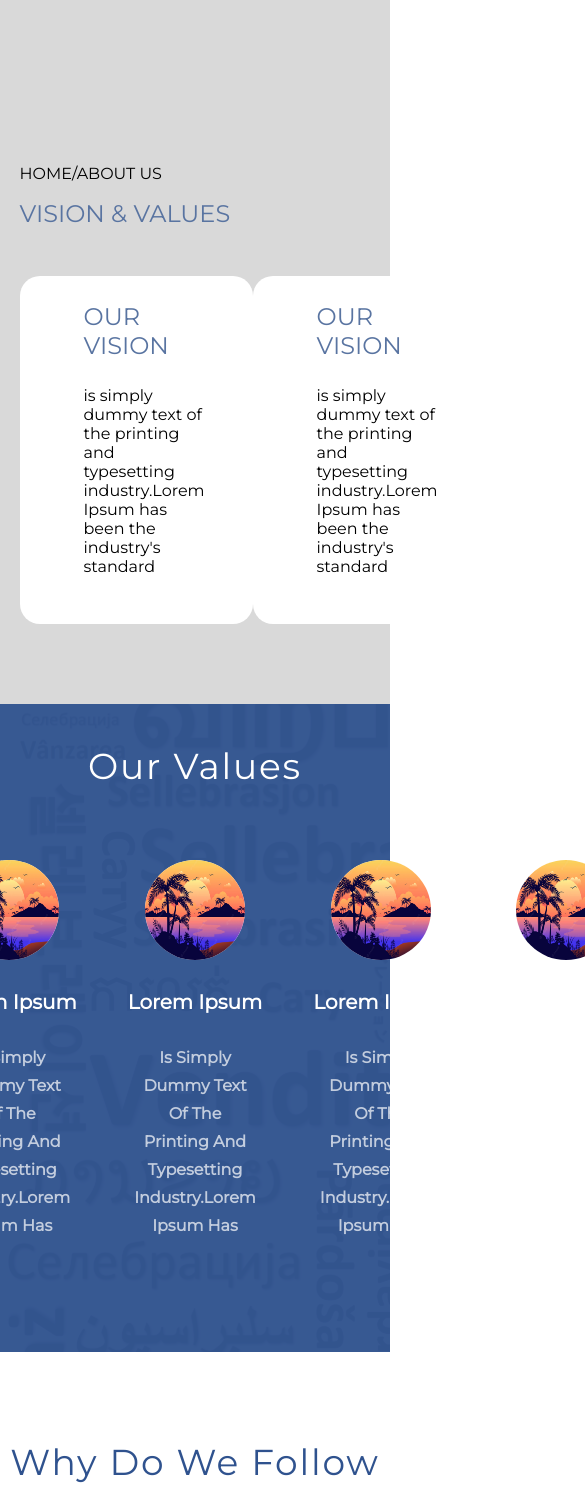
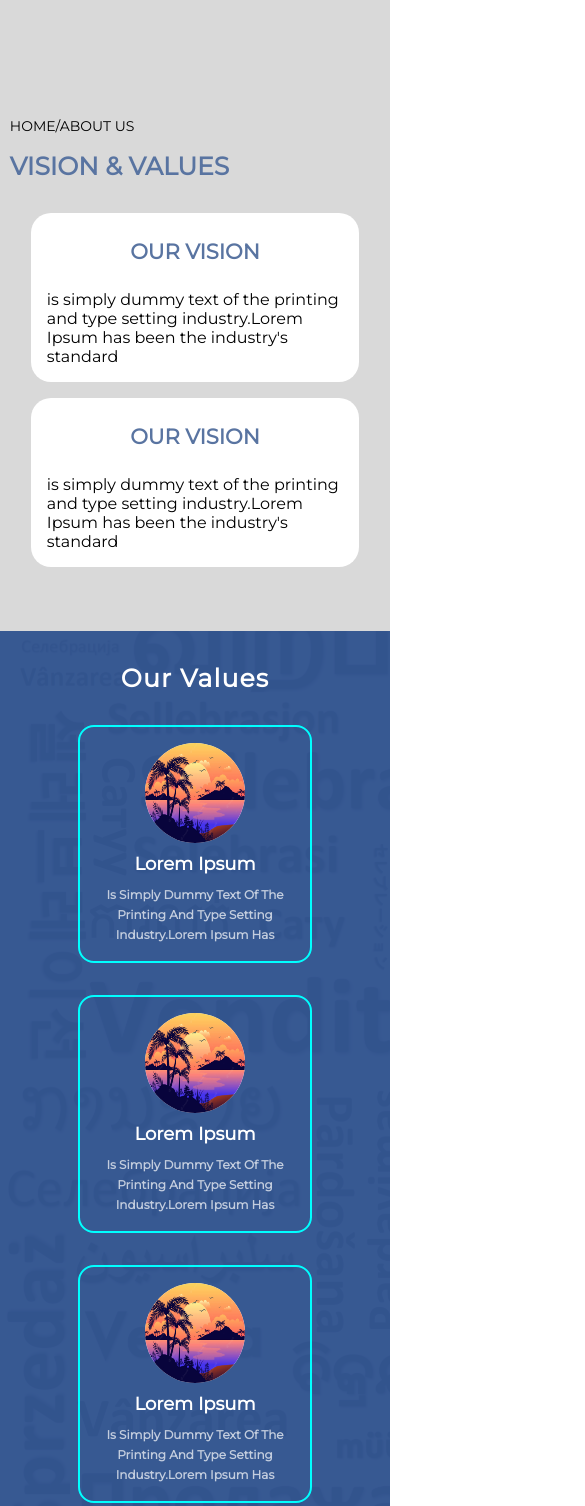
Before and after one commit to rakshit-2/sellebration, a React (Create React App) app in the folder client/: page /visionvalue in a window 390 px wide. Shown: the part 140-1646 px from the top of the page, 585 px wide, since content can reach past the window. Built offline with nearby package versions, Linux system fonts and the light colour scheme.

Commit message:
vision value full responsive

```diff
--- a/client/src/components/assets/store/visionvaluedisplayData.js
+++ b/client/src/components/assets/store/visionvaluedisplayData.js
@@ -5,18 +5,18 @@ const VisionValueDisplayData={
         heading1:"HOME/ABOUT US",
         heading2:"VISION & VALUES",
         card:[
-            {id:0,heading:"OUR VISION",text:"is simply dummy text of the printing and typesetting industry.Lorem Ipsum has been the industry's standard "},
-            {id:1,heading:"OUR VISION",text:"is simply dummy text of the printing and typesetting industry.Lorem Ipsum has been the industry's standard "},
+            {id:0,heading:"OUR VISION",text:"is simply dummy text of the printing and type setting industry.Lorem Ipsum has been the industry's standard "},
+            {id:1,heading:"OUR VISION",text:"is simply dummy text of the printing and type setting industry.Lorem Ipsum has been the industry's standard "},
         ]
     },
     section2:{
         heading:"Our Values",
         card:[
-            {id:0,img:logo,heading:"Lorem Ipsum",text:"Is Simply Dummy Text Of The Printing And Typesetting Industry.Lorem Ipsum Has"},
-            {id:1,img:logo,heading:"Lorem Ipsum",text:"Is Simply Dummy Text Of The Printing And Typesetting Industry.Lorem Ipsum Has"},
-            {id:2,img:logo,heading:"Lorem Ipsum",text:"Is Simply Dummy Text Of The Printing And Typesetting Industry.Lorem Ipsum Has"},
-            {id:3,img:logo,heading:"Lorem Ipsum",text:"Is Simply Dummy Text Of The Printing And Typesetting Industry.Lorem Ipsum Has"},
-            {id:4,img:logo,heading:"Lorem Ipsum",text:"Is Simply Dummy Text Of The Printing And Typesetting Industry.Lorem Ipsum Has"}
+            {id:0,img:logo,heading:"Lorem Ipsum",text:"Is Simply Dummy Text Of The Printing And Type setting Industry.Lorem Ipsum Has"},
+            {id:1,img:logo,heading:"Lorem Ipsum",text:"Is Simply Dummy Text Of The Printing And Type setting Industry.Lorem Ipsum Has"},
+            {id:2,img:logo,heading:"Lorem Ipsum",text:"Is Simply Dummy Text Of The Printing And Type setting Industry.Lorem Ipsum Has"},
+            {id:3,img:logo,heading:"Lorem Ipsum",text:"Is Simply Dummy Text Of The Printing And Type setting Industry.Lorem Ipsum Has"},
+            {id:4,img:logo,heading:"Lorem Ipsum",text:"Is Simply Dummy Text Of The Printing And Type setting Industry.Lorem Ipsum Has"}
         ]
     }
 }
--- a/client/src/components/atom/visionvalueCard1/index.css
+++ b/client/src/components/atom/visionvalueCard1/index.css
@@ -54,3 +54,56 @@
     text-transform: capitalize;
     color: rgba(255, 255, 255, 0.7);
 }
+
+
+
+
+
+
+
+
+
+
+
+
+
+
+
+
+
+@media screen and (max-width:1142px)
+{
+    .vision__mid__card__head{
+        padding-top: 1rem;
+        padding-bottom: 1rem;
+        font-weight: 700;
+        font-size: 20px;
+        line-height: 10px;
+    }
+    .vision__mid__card__content{
+        padding-bottom: 1rem;
+        font-weight: 600;
+        font-size: 13px;
+        line-height: 28px;
+        padding-left: 0.5rem;
+        padding-right: 0.5rem;
+    }
+}
+
+@media screen and (max-width:1024px)
+{
+    .vision__mid__card{
+        width:230px;
+        border: 2px solid aqua;
+        border-radius: 1rem;
+        padding-bottom: 0.5rem;
+    }
+    .vision__mid__card__head{
+        font-size: 18px;
+    }
+    .vision__mid__card__content{
+        font-size: 12px;
+        line-height: 20px;
+        padding-bottom: 0.5rem;
+    }
+}
--- a/client/src/components/molecule/visionvalueSection1/index.css
+++ b/client/src/components/molecule/visionvalueSection1/index.css
@@ -21,7 +21,7 @@
     padding-top: 2rem;
     width: 100%;
     height: fit-content;
-    font-size: 1rem;
+    font-size: 14px;
 
 }
 
@@ -30,7 +30,8 @@
     padding-bottom: 3rem;
     width: 100%;
     height: fit-content;
-    font-size: 1.5rem;
+    font-size: 40px;
+    font-weight: 800;
     color: #5974A1;
 
 }
@@ -60,7 +61,8 @@
 }
 
 .vision__top__box__left__inner1{
-    font-size: 1.5rem;
+    font-size: 21px;
+    font-weight: 800;
     color: #5974A1;
     padding-top: 1rem;
     padding-bottom: 0.5rem;
@@ -73,3 +75,72 @@
     padding-top: 0.5rem;
     padding-bottom: 3rem;
 }
+
+
+
+
+
+
+
+
+
+
+
+
+
+
+@media screen and (min-width:1800px)
+{
+    .vision__top__inner{
+        width:82%;
+    }
+    .vision__top__box{
+        width:100%;
+    }
+}
+@media screen and (max-width:1504px)
+{
+    .vision__top__inner{
+        width:95%;
+    }
+}
+@media screen and (max-width:1234px)
+{
+    .vision__top__values{
+        font-size: 25px;
+    }
+    .vision__top__box__left{
+        width: 45%;
+        padding-left: 1rem;
+        padding-right:1rem;
+    }
+}
+@media screen and (max-width:841px)
+{
+    .vision__top__box{
+        flex-wrap: wrap;
+        justify-content:space-around;
+    }
+    .vision__top__box__left{
+        width: 80%;
+        margin-bottom: 1rem;
+    }
+    .vision__top__box__left__inner2{
+        padding-bottom: 1rem;
+    }
+    .vision__top{
+        padding-top: 6rem;
+        height: 80vh;
+    }
+    .vision__top__box{
+        margin-bottom: 1rem;
+    }
+}
+@media screen and (max-width:611px)
+{
+
+    .vision__top__values{
+    padding-top: 1rem;
+    padding-bottom: 2rem;
+    }
+}
--- a/client/src/components/molecule/visionvalueSection2/index.css
+++ b/client/src/components/molecule/visionvalueSection2/index.css
@@ -13,13 +13,13 @@
     width: 100%;
     height: fit-content;
     padding-top: 2rem;
-    padding-bottom: 2rem;
+    padding-bottom: 1rem;
     font-weight: 100;
     font-family: 'Montserrat';
     font-style: normal;
     font-weight: 500;
     font-size: 36px;
-    line-height: 60px;
+    line-height: 30px;
     letter-spacing: 0.05em;
     color: #FFFFFF;
     display: flex;
@@ -45,3 +45,30 @@
     height:20rem;
     background-color: aqua;
 }
+
+
+
+@media screen and (max-width:1309px)
+{
+    .vision__mid__head{
+        font-weight: 800;
+        font-size: 25px;
+
+    }
+}
+@media screen and (max-width:1142px)
+{
+    .visionvalue__line{
+        height:16rem;
+    }
+}
+@media screen and (max-width:1024px)
+{
+    .visionvalue__line{
+        display: none;
+    }
+    .vision__mid__box{
+        flex-wrap: wrap;
+        padding-bottom: 1rem;
+    }
+}
--- a/client/src/components/organism/visionvalue/index.css
+++ b/client/src/components/organism/visionvalue/index.css
@@ -14,9 +14,17 @@
     flex-direction: column;
     justify-content: flex-start;
     align-items: center;
+    overflow: hidden;
 }
 
-
+.vision__inner__inner{
+    width:100%;
+    height:100%;
+    display: flex;
+    flex-direction: column;
+    justify-content: flex-start;
+    align-items: center;
+}
 
 
 .vision__bottom{
@@ -33,17 +41,14 @@
 .vision__bottom__head{
     width: 100%;
     height: fit-content;
-    padding-top: 1rem;
-    padding-bottom: 1rem;
-    font-size: 1.5rem;
+    padding-bottom: 1.2rem;
     text-align: center;
-    margin-bottom: 4rem;
+    margin-bottom: 2rem;
     font-family: 'Montserrat';
     font-style: normal;
-    font-weight: 500;
-    font-size: 36px;
-    line-height: 60px;
-    letter-spacing: 0.05em;
+    font-weight: 800;
+    font-size: 30px;
+    line-height: 10px;
     text-transform: capitalize;
     color: #2F528E;
 }
@@ -69,9 +74,11 @@ align-items: center;
 .vision__bottom__content__right{
     height: fit-content;
     width: 40%;
+    margin-left: 4rem;
 }
 
 .vision__bottom__content1{
+    font-size: 18px;
     word-wrap: break-word;
 }
 
@@ -84,3 +91,117 @@ word-wrap: break-word;
     width:100%;
     height:100%
 }
+
+
+
+
+
+
+
+
+
+@media screen and (min-width:1500px)
+{
+    .vision__inner__inner{
+        width:90%;
+    }
+}
+
+@media screen and (min-width:1700px)
+{
+    .vision__inner__inner{
+        width:80%;
+    }
+}
+
+@media screen and (min-width:2000px)
+{
+    .vision__inner__inner{
+        width:70%;
+    }
+}
+
+
+@media screen and (min-width:2100px)
+{
+    .vision__inner__inner{
+        width:65%;
+    }
+}
+
+@media screen and (min-width:2462px)
+{
+    .vision__inner__inner{
+        width:55%;
+    }
+}
+@media screen and (max-width:1241px)
+{
+    .vision__bottom__content{
+        width:80%;
+        justify-content: space-between;
+    }
+
+    .vision__bottom__content1{
+        font-size: 16px;
+    }
+    .vision__bottom__content__pic{
+        width: 37rem;
+        height: 16rem;
+        border-radius: 20px;
+    }
+}
+@media screen and (max-width:1023px)
+{
+    .vision__bottom__content{
+        width:90%;
+        flex-wrap: wrap-reverse;
+        align-items: flex-start;
+        justify-content: center;
+    }
+    .vision__bottom__content__left{
+        width:80%;
+    }
+    .vision__bottom__content__right{
+        width:40%;
+        height:20rem;
+        padding: 1rem;
+        margin-left: 0rem;
+    }
+    .vision__bottom__head{
+        margin-bottom: 0rem;
+        font-weight: 900;
+        font-size: 25px;
+    }
+}
+@media screen and (max-width:966px)
+{
+    .vision__bottom__content__right{
+        width:40%;
+        height:10rem;
+        padding: 1rem;
+    }
+}
+@media screen and (max-width:737px)
+{
+    .vision__bottom__content__right{
+        width:80%;
+        height:14rem;
+    }
+}
+@media screen and (max-width:472px)
+{
+    .vision__bottom__content__right{
+        width:80%;
+        height:10rem;
+    }
+    .vision__bottom__content1{
+        font-size: 14px;
+        width: 100%;
+        text-align: center;
+    }
+    .vision__bottom__head{
+        font-weight: bolder;
+        font-size:20px;
+    }
+}
--- a/client/src/components/organism/visionvalue/index.js
+++ b/client/src/components/organism/visionvalue/index.js
@@ -21,12 +21,13 @@ return (
     <>
     <div className="vision__outer">
         <div className="vision__inner">
+
             <Navbar  navDisplay={props.navDisplay} openNav={props.openNav}  closeNav={props.closeNav}/>
 
             <VisionValueSection1/>
 
             <VisionValueSection2/>
-
+            <div className='vision__inner__inner'>
                 <div className="vision__bottom">
                     <div className="vision__bottom__head">
                         Why Do We Follow This?
@@ -58,7 +59,6 @@ return (
                             </div>
                         </div>
                         <div className="vision__bottom__content__right">
-                        <div className="vision__bottom__content__pic">
                                 <img src={quote_img} className="vision__bottom__content__pic__img"/>
                         </div>
                     </div>
```
Lines whose indentation alone changed are shown as unchanged.
